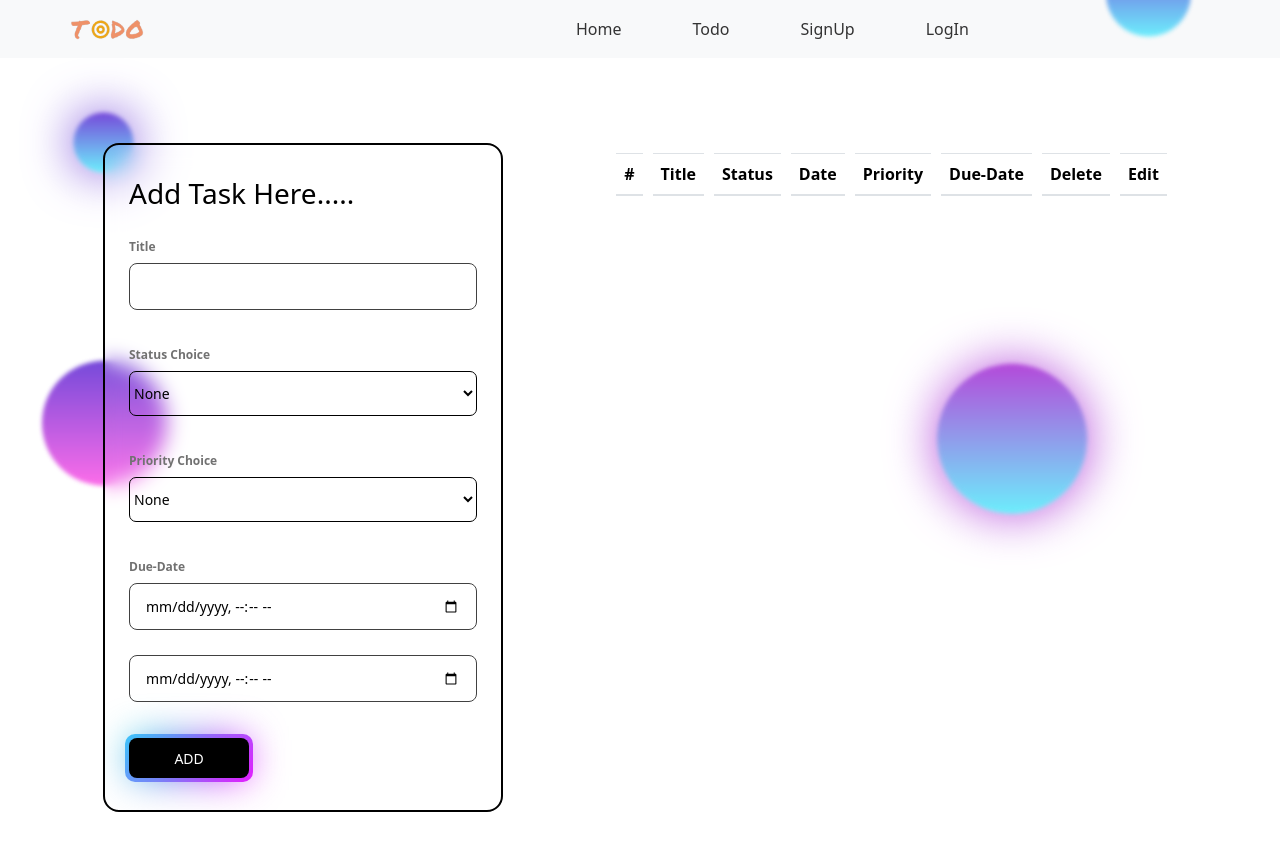
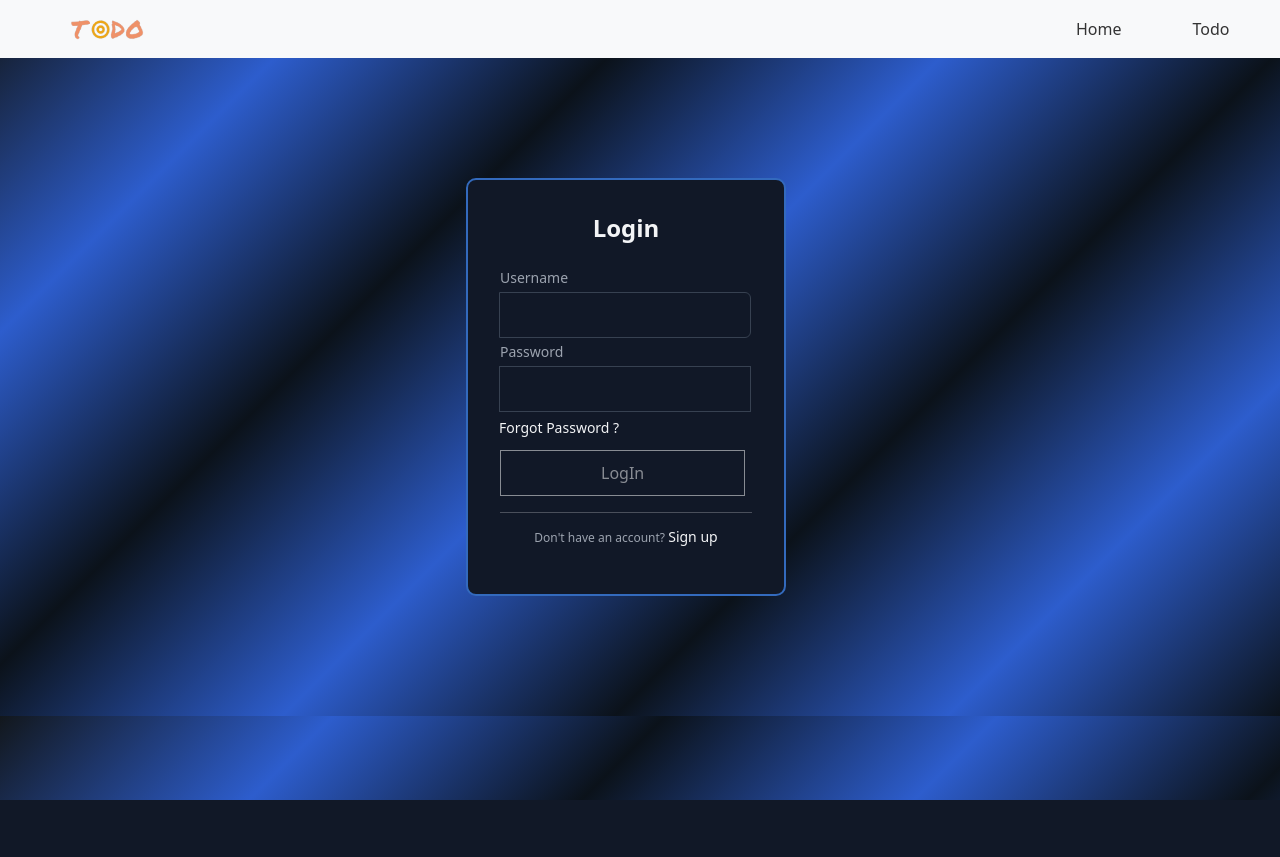
Before and after one commit to shivraj1192/Multi_User_Todo_List, a Django app: page /todo/ in a window 1280 px wide; the page is wider, and only the part inside the window is pictured. After the commit the page ends 800 px from the top of that part, so only its background shows below. Run offline with Django 4.2, Linux system fonts and the light colour scheme; lists and menus that the app fills with data are empty; some libraries are stand-ins or nearby versions.

Commit message:
initial changes

```diff
--- a/templates/LogIn.html
+++ b/templates/LogIn.html
@@ -271,8 +271,7 @@
                       <button type="button" class="btn-close" data-bs-dismiss="alert" aria-label="Close"></button>
                     </div>
                   {% endfor %}
-                  {% comment %} <form class="form" action="/LogIn/" method="post">{% csrf_token %} {% endcomment %}
-                  <form class="form" action="/LogIn/" method="post">
+                  <form class="form" action="/LogIn/" method="post">{% csrf_token %}
                       <div class="input-group">
                           <label for="email">Username</label>
                           <input type="text" name="name" id="email" placeholder="" required>
--- a/templates/SignUp.html
+++ b/templates/SignUp.html
@@ -224,8 +224,7 @@
           <div class="col-md-4">
 
 
-            {% comment %} <form class="form" action="/SignUp/" method="post">{% csrf_token %} {% endcomment %}
-            <form class="form" action="/SignUp/" method="post">
+            <form class="form" action="/SignUp/" method="post">{% csrf_token %}
             {% for message in messages %}
                 <div class="alert alert-{{message.tags}} alert-dismissible fade show" role="alert">
                   <strong> {{message}} </strong>
--- a/todo_app/views.py
+++ b/todo_app/views.py
@@ -11,65 +11,63 @@ def home(request):
 
 
 def todo(request):
-    # if request.user.is_authenticated:
-    #     user = request.user
-    #     todos = Todo.objects.filter(user = user).order_by('priority')
-    #     context = {
-    #         'todos' : todos
-    #     }
-    #     return render(request, "todo.html" , context = context)
-    # else:
-    #     return render(request,'LogIn.html')
-
-    return render(request, "todo.html")
+    if request.user.is_authenticated:
+        user = request.user
+        todos = Todo.objects.filter(user = user).order_by('priority')
+        context = {
+            'todos' : todos
+        }
+        return render(request, "todo.html" , context = context)
+    else:
+        return render(request,'LogIn.html')
 
 
 
 
 def SignUp(request):
-    # if request.method=="POST":
-    #     get_name= request.POST.get('name')
-    #     get_email= request.POST.get('email')
-    #     get_password= request.POST.get('pass1')
-    #     get_confirm_password= request.POST.get('pass2')
-    #     if get_password == get_confirm_password:
-    #         pass
-    #     else:
-    #         messages.info(request,'password is not matching')
-    #         return redirect("/SignUp/")
+    if request.method=="POST":
+        get_name= request.POST.get('name')
+        get_email= request.POST.get('email')
+        get_password= request.POST.get('pass1')
+        get_confirm_password= request.POST.get('pass2')
+        if get_password == get_confirm_password:
+            pass
+        else:
+            messages.info(request,'password is not matching')
+            return redirect("/SignUp/")
 
-    #     try:
-    #         if User.objects.get(username=get_name):
-    #             messages.warning(request,"This username is already in use!")
-    #             return redirect("/SignUp/")
-    #         if User.objects.get(email=get_email):
-    #             messages.warning(request,"This email is already in use!")
-    #             return redirect("/SignUp/")
-    #     except Exception as identifier:
-    #         pass
+        try:
+            if User.objects.get(username=get_name):
+                messages.warning(request,"This username is already in use!")
+                return redirect("/SignUp/")
+            if User.objects.get(email=get_email):
+                messages.warning(request,"This email is already in use!")
+                return redirect("/SignUp/")
+        except Exception as identifier:
+            pass
 
-    #     myuser=User.objects.create_user(get_name,get_email,get_password)
-    #     myuser.save()
-    #     messages.success(request,"User is created please Log In!")
-    #     return redirect("/LogIn/")
+        myuser=User.objects.create_user(get_name,get_email,get_password)
+        myuser.save()
+        messages.success(request,"User is created please Log In!")
+        return redirect("/LogIn/")
     return render(request,'SignUp.html')
 
 
 
 
 def handleLogin(request):
-    # if request.method=="POST":
-    #     get_name= request.POST.get('name')
-    #     get_password= request.POST.get('pass1')
-    #     myuser= authenticate(username=get_name,password=get_password)
+    if request.method=="POST":
+        get_name= request.POST.get('name')
+        get_password= request.POST.get('pass1')
+        myuser= authenticate(username=get_name,password=get_password)
 
-    #     if myuser is not None:
-    #         login(request,myuser)
-    #         messages.success(request,"Successfully LogIn")
-    #         return redirect("/todo/")
-    #     else:
-    #         messages.error(request,"Invalid Credentials")
-    #         return redirect("/LogIn/")
+        if myuser is not None:
+            login(request,myuser)
+            messages.success(request,"Successfully LogIn")
+            return redirect("/todo/")
+        else:
+            messages.error(request,"Invalid Credentials")
+            return redirect("/LogIn/")
     return render(request,'LogIn.html')
 
 
@@ -84,32 +82,21 @@ def handleLogout(request):
 
 
 def AddTodo(request):
-    # if request.user.is_authenticated:
-    #     user = request.user
-    #     print(user)
+    if request.user.is_authenticated:
+        user = request.user
+        print(user)
 
-    #     if request.method=="POST":
-    #         get_title= request.POST.get('title')
-    #         get_status= request.POST.get('status')
-    #         get_priority= request.POST.get('priority')
-    #         duedate_start = request.POST.get('startdate')
-    #         duedate_end = request.POST.get('enddate')
-
-    #         mytodo = Todo(title=get_title, status=get_status, priority=get_priority, user=user , duedate_start = duedate_start, duedate_end = duedate_end)
-    #         mytodo.save()
-    #         print(mytodo)
-    #     return redirect('/todo/')
-    if request.method=="POST":
+        if request.method=="POST":
             get_title= request.POST.get('title')
             get_status= request.POST.get('status')
             get_priority= request.POST.get('priority')
             duedate_start = request.POST.get('startdate')
             duedate_end = request.POST.get('enddate')
 
-            mytodo = Todo(title=get_title, status=get_status, priority=get_priority, duedate_start = duedate_start, duedate_end = duedate_end)
+            mytodo = Todo(title=get_title, status=get_status, priority=get_priority, user=user , duedate_start = duedate_start, duedate_end = duedate_end)
             mytodo.save()
             print(mytodo)
-    return redirect('/todo/')
+        return redirect('/todo/')
 
 
 
```
